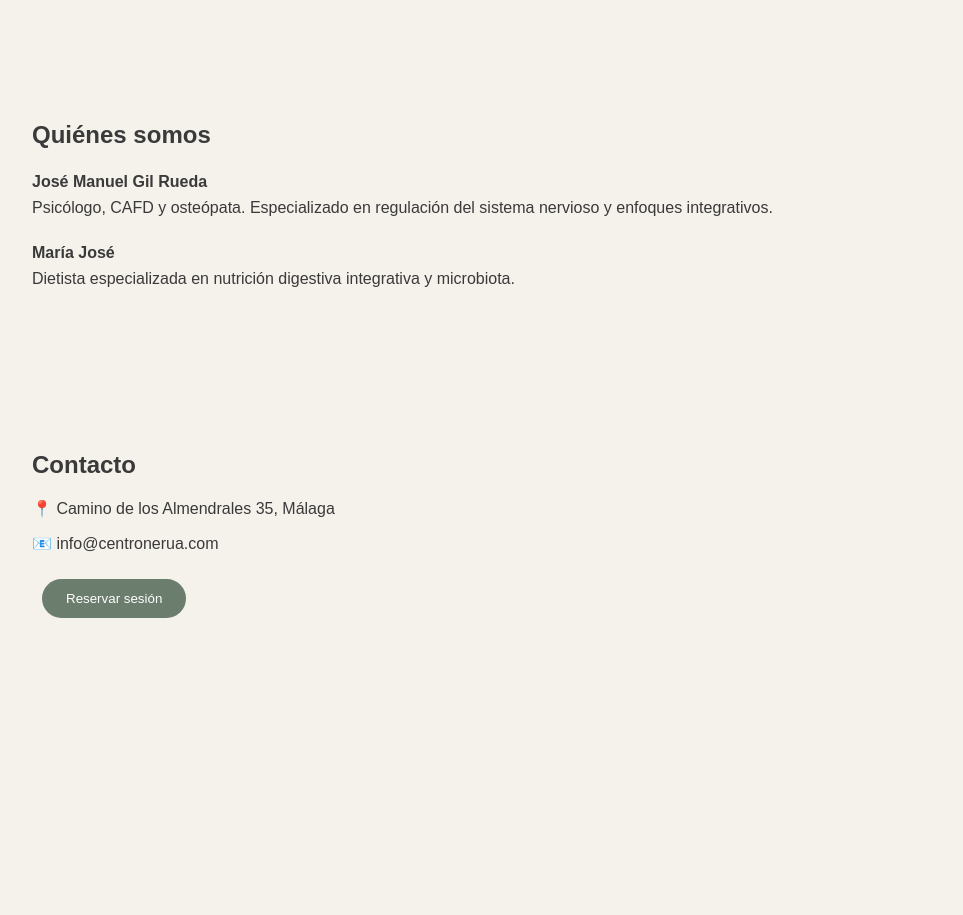
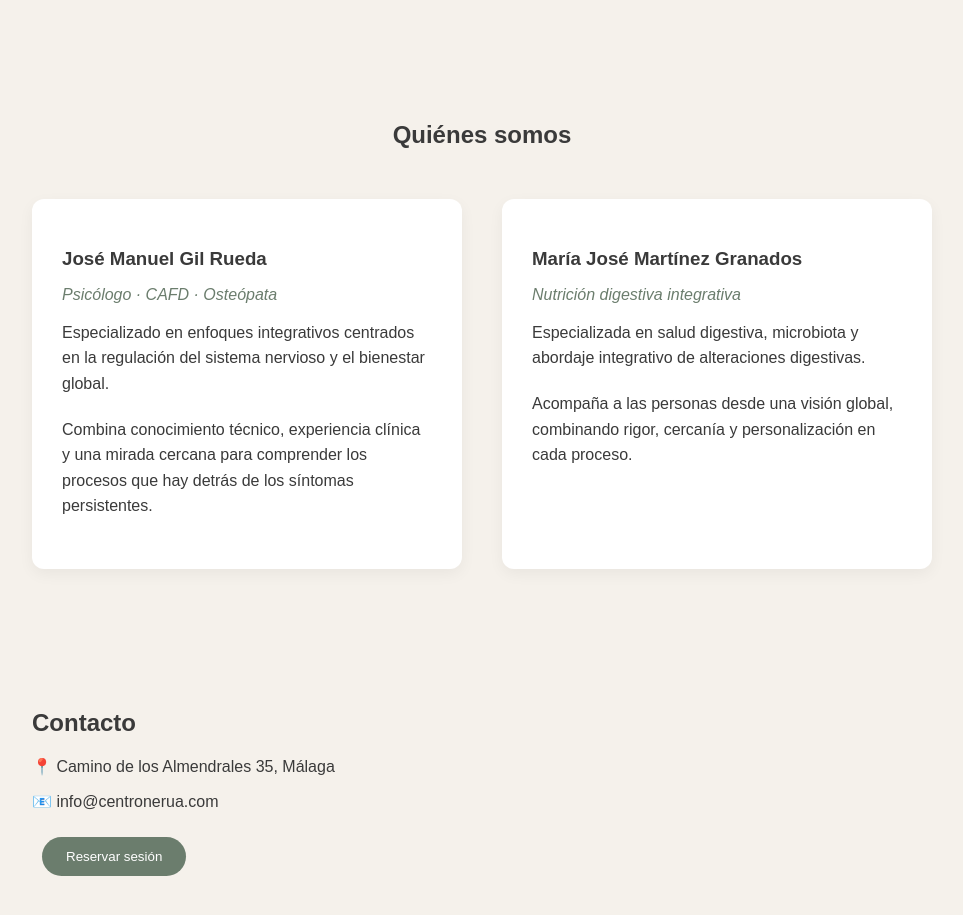
Before and after one commit to Centronerua/Nerua-web, a Next.js app: page / in a window 1280 px wide. Shown: the part 2000-2915 px from the top of the page, without its empty margins (158-1121 px from the left). Before the commit the page ends 2688 px from the top, so only its background shows below. Built offline with nearby package versions, Linux system fonts and the light colour scheme.

Commit message:
Update page.js

```diff
--- a/app/page.js
+++ b/app/page.js
@@ -98,17 +98,57 @@ export default function Home() {
 
      {/* QUIENES SOMOS */}
 <section style={section}>
-        <h2>Quiénes somos</h2>
 
-        <p style={text}>
-          <strong>José Manuel Gil Rueda</strong><br />
-          Psicólogo, CAFD y osteópata. Especializado en regulación del sistema nervioso y enfoques integrativos.
+  <h2 style={{textAlign:"center", marginBottom:"50px"}}>
+    Quiénes somos
+  </h2>
+
+  <div style={{
+    display:"grid",
+    gridTemplateColumns:"repeat(auto-fit, minmax(280px, 1fr))",
+    gap:"40px"
+  }}>
+
+    {/* JOSE */}
+    <div style={cardStyle}>
+      <h3 style={{marginBottom:"10px"}}>
+        José Manuel Gil Rueda
+      </h3>
+
+      <p style={{fontStyle:"italic", marginBottom:"15px", color:"#6B7D6D"}}>
+        Psicólogo · CAFD · Osteópata
       </p>
 
       <p style={text}>
-          <strong>María José</strong><br />
-          Dietista especializada en nutrición digestiva integrativa y microbiota.
+        Especializado en enfoques integrativos centrados en la regulación del sistema nervioso y el bienestar global.
       </p>
+
+      <p style={text}>
+        Combina conocimiento técnico, experiencia clínica y una mirada cercana para comprender los procesos que hay detrás de los síntomas persistentes.
+      </p>
+    </div>
+
+    {/* MARIA JOSE */}
+    <div style={cardStyle}>
+      <h3 style={{marginBottom:"10px"}}>
+        María José Martínez Granados
+      </h3>
+
+      <p style={{fontStyle:"italic", marginBottom:"15px", color:"#6B7D6D"}}>
+        Nutrición digestiva integrativa
+      </p>
+
+      <p style={text}>
+        Especializada en salud digestiva, microbiota y abordaje integrativo de alteraciones digestivas.
+      </p>
+
+      <p style={text}>
+        Acompaña a las personas desde una visión global, combinando rigor, cercanía y personalización en cada proceso.
+      </p>
+    </div>
+
+  </div>
+
 </section>
 
       {/* CONTACTO */}
@@ -165,3 +205,9 @@ const btnOutline = {
   margin:"10px",
   cursor:"pointer"
 }
+const cardStyle = {
+  background:"white",
+  padding:"30px",
+  borderRadius:"12px",
+  boxShadow:"0 5px 15px rgba(0,0,0,0.05)"
+}
```
Lines whose indentation alone changed are shown as unchanged.
